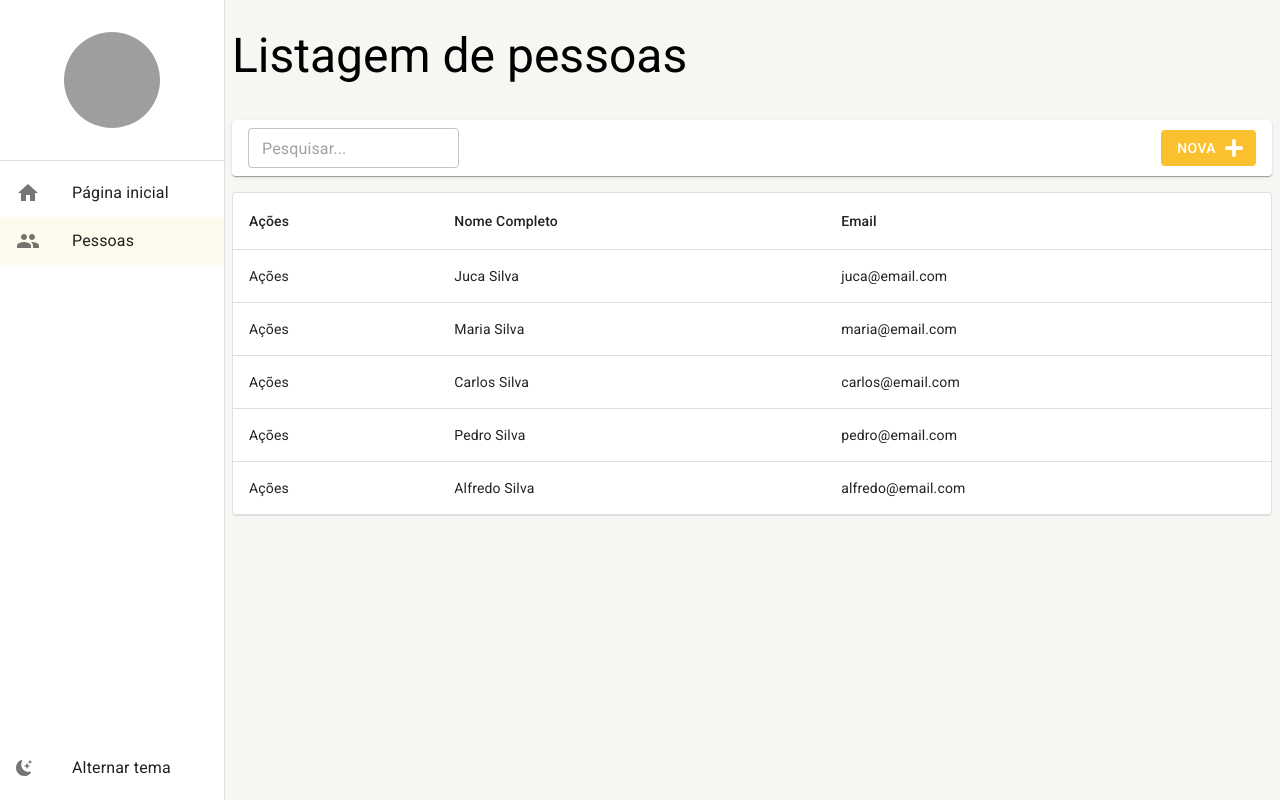
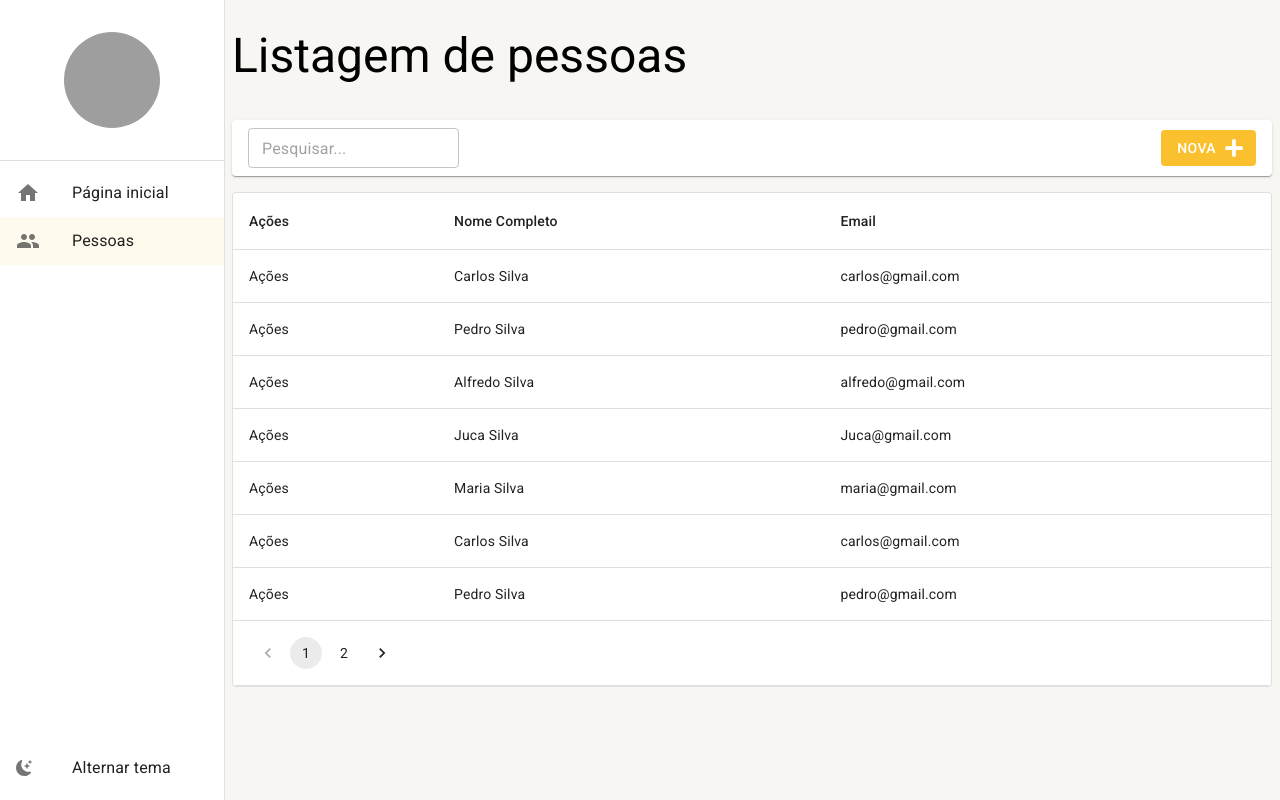
Before and after one commit to wandealves/react-materialui-typescript-web, a React (Create React App) app: page /pessoas in a window 1280 px wide. Built offline with nearby package versions, Linux system fonts and the light colour scheme; data requests are answered from the project's data file; grey boxes are pictures that could not be loaded.

Commit message:
feat: criação paginação

```diff
--- a/mock/database.json
+++ b/mock/database.json
@@ -1,34 +1,88 @@
 {
-  "pessoas":[
+  "pessoas": [
     {
-      "id":1,
-      "email":"juca@email.com",
-      "cidadeId":1,
-      "nomeCompleto":"Juca Silva"
+      "id": 3,
+      "cidadeId": 1,
+      "email": "carlos@gmail.com",
+      "nomeCompleto": "Carlos Silva"
     },
     {
-      "id":2,
-      "email":"maria@email.com",
-      "cidadeId":1,
-      "nomeCompleto":"Maria Silva"
+      "id": 4,
+      "cidadeId": 1,
+      "email": "pedro@gmail.com",
+      "nomeCompleto": "Pedro Silva"
     },
     {
-      "id":3,
-      "email":"carlos@email.com",
-      "cidadeId":1,
-      "nomeCompleto":"Carlos Silva"
+      "id": 5,
+      "cidadeId": 1,
+      "email": "alfredo@gmail.com",
+      "nomeCompleto": "Alfredo Silva"
     },
     {
-      "id":4,
-      "email":"pedro@email.com",
-      "cidadeId":1,
-      "nomeCompleto":"Pedro Silva"
+      "id": 6,
+      "cidadeId": 1,
+      "email": "Juca@gmail.com",
+      "nomeCompleto": "Juca Silva"
     },
     {
-      "id":5,
-      "email":"alfredo@email.com",
-      "cidadeId":1,
-      "nomeCompleto":"Alfredo Silva"
+      "id": 7,
+      "cidadeId": 1,
+      "email": "maria@gmail.com",
+      "nomeCompleto": "Maria Silva"
+    },
+    {
+      "id": 8,
+      "cidadeId": 1,
+      "email": "carlos@gmail.com",
+      "nomeCompleto": "Carlos Silva"
+    },
+    {
+      "id": 9,
+      "cidadeId": 1,
+      "email": "pedro@gmail.com",
+      "nomeCompleto": "Pedro Silva"
+    },
+    {
+      "id": 10,
+      "cidadeId": 1,
+      "email": "alfredo@gmail.com",
+      "nomeCompleto": "Alfredo Silva"
+    },
+    {
+      "id": 11,
+      "cidadeId": 1,
+      "email": "alfredo@gmail.com",
+      "nomeCompleto": "Alfredo Silva"
+    },
+    {
+      "id": 12,
+      "cidadeId": 1,
+      "email": "Juca@gmail.com",
+      "nomeCompleto": "Juca Silva"
+    },
+    {
+      "id": 13,
+      "cidadeId": 1,
+      "email": "maria@gmail.com",
+      "nomeCompleto": "Maria Silva"
+    },
+    {
+      "id": 14,
+      "cidadeId": 1,
+      "email": "carlos@gmail.com",
+      "nomeCompleto": "Carlos Silva"
+    },
+    {
+      "id": 154,
+      "cidadeId": 1,
+      "email": "pedro@gmail.com",
+      "nomeCompleto": "Pedro Silva"
+    },
+    {
+      "id": 16,
+      "cidadeId": 1,
+      "email": "alfredo@gmail.com",
+      "nomeCompleto": "Alfredo Silva"
     }
   ]
 }
--- a/src/pages/pessoas/ListagemDePessoas.tsx
+++ b/src/pages/pessoas/ListagemDePessoas.tsx
@@ -9,7 +9,8 @@
   TableCell,
   Paper,
   TableFooter,
-  LinearProgress
+  LinearProgress,
+  Pagination
 } from '@mui/material';
 
 import { useDebounce } from '../../shared/hooks';
@@ -35,11 +36,15 @@
     return searchParams.get('busca') || '';
   }, [searchParams]);
 
+  const pagina = useMemo(() => {
+    return Number(searchParams.get('pagina') || '1');
+  }, [searchParams]);
+
   useEffect(() => {
     setIsLoading(true);
 
     debounce(() => {
-      PessoasService.getAll(1, busca).then(result => {
+      PessoasService.getAll(pagina, busca).then(result => {
         setIsLoading(false);
 
         if (result instanceof Error) {
@@ -52,7 +57,7 @@
         setTotalCount(result.totalCount);
       });
     });
-  }, [busca]);
+  }, [busca, pagina]);
 
   return (
     <LayoutBaseDePagina
@@ -63,7 +68,7 @@
           mostarInputBusca
           textoDaBusca={busca}
           aoMudarTextoDeBusca={texto =>
-            setSearchParams({ busca: texto }, { replace: true })
+            setSearchParams({ busca: texto, pagina: '1' }, { replace: true })
           }
         />
       }
@@ -101,6 +106,22 @@
                 </TableCell>
               </TableRow>
             )}
+            {totalCount > 0 && totalCount > Environment.LIMITE_DE_LINHAS && (
+              <TableRow>
+                <TableCell colSpan={3}>
+                  <Pagination
+                    page={pagina}
+                    count={Math.ceil(totalCount / Environment.LIMITE_DE_LINHAS)}
+                    onChange={(_, newPage) =>
+                      setSearchParams(
+                        { busca, pagina: newPage.toString() },
+                        { replace: true }
+                      )
+                    }
+                  />
+                </TableCell>
+              </TableRow>
+            )}
           </TableFooter>
         </Table>
       </TableContainer>
--- a/src/shared/environment/index.ts
+++ b/src/shared/environment/index.ts
@@ -2,7 +2,7 @@
   /**
    * Define a quantidade de linha a ser carregada por padrão nas listagens
    */
-  LIMITE_DE_LINHAS: 10,
+  LIMITE_DE_LINHAS: 7,
   /**
    * Placeholder exibido nas inputs
    */
```
